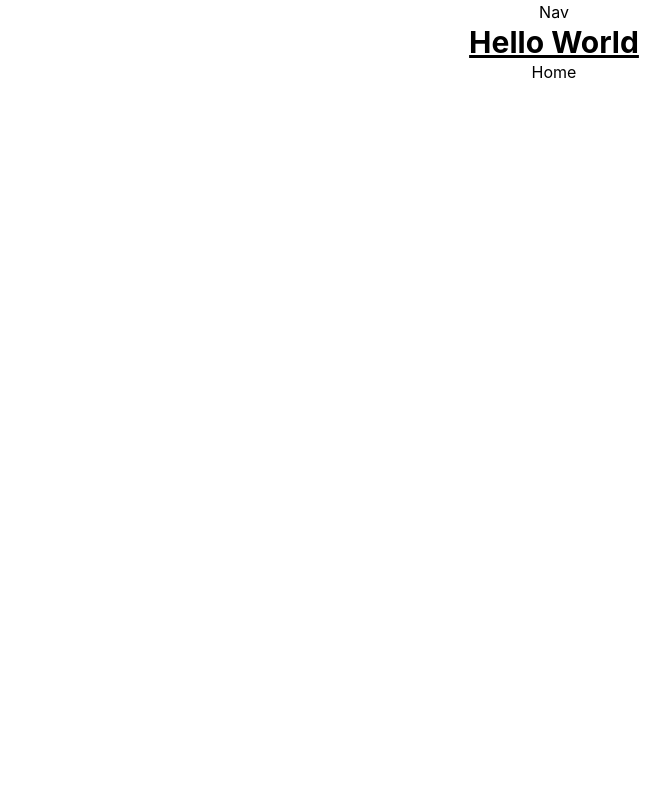
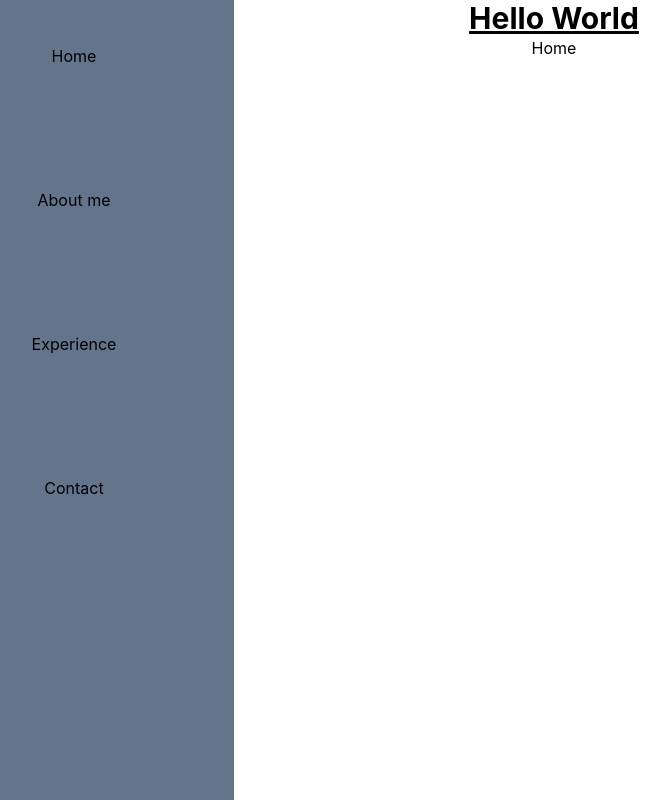
Before and after one commit to anmabler/personal-portfolio-react, a React (Create React App) app: page / in a window 1280 px wide. Shown: the whole page, without its empty margins (86-756 px from the left). Built offline with nearby package versions, Linux system fonts and the light colour scheme.

Commit message:
feat: adds navlinks

```diff
--- a/src/components/Navbar/Navbar.js
+++ b/src/components/Navbar/Navbar.js
@@ -1,10 +1,16 @@
 import React from 'react'
+import { NavLink } from 'react-router-dom'
 
 
 export default function Navbar() {
   return (
-    <div className="navbar">
-        Nav
+    <div className="sidebar fixed top-0 bottom-0 w-3/12 bg-slate-500">
+        <ul className='flex flex-col gap-y-20 mt-6'>
+          <NavLink className='p-5' to="/">Home</NavLink>
+          <NavLink className='p-5' to="/about">About me</NavLink>
+          <NavLink className='p-5' to="/experience">Experience</NavLink>
+          <NavLink className='p-5' to="/contact">Contact</NavLink>
+        </ul>
     </div>
   )
 }
```
